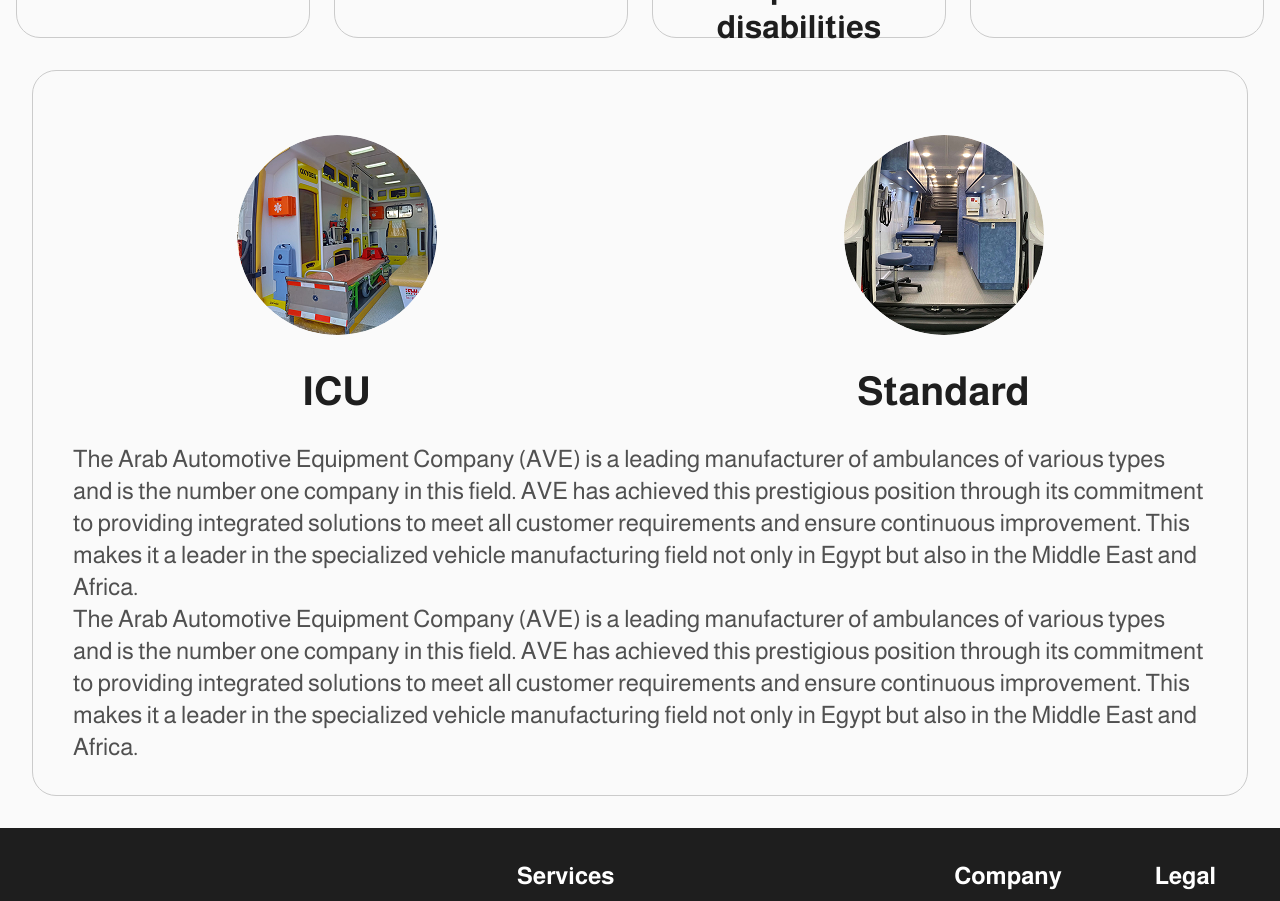
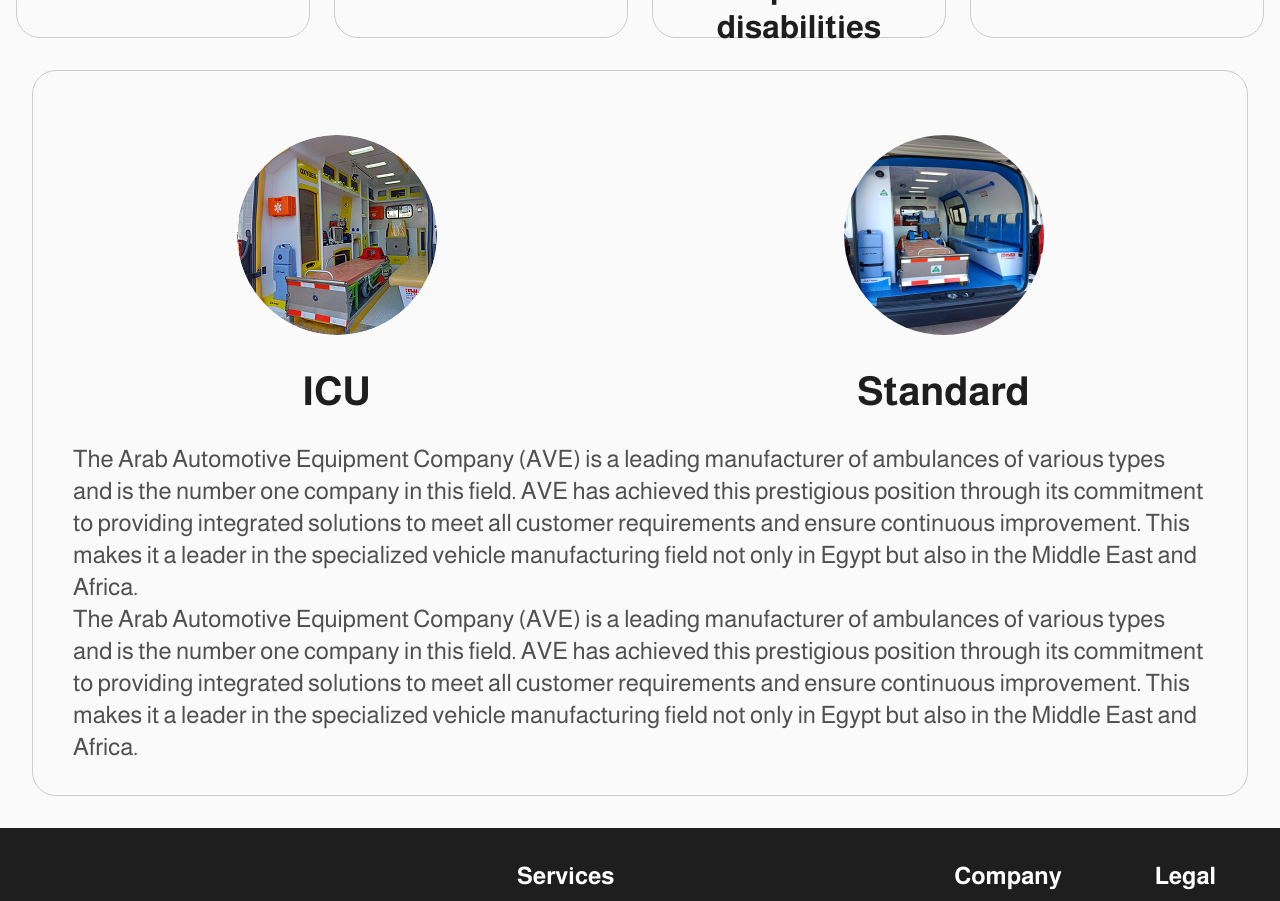
Before and after one commit to AQuadic/AVE_Reactjs, a React (Vite) app: page /healthCare in a window 1280 px wide. Shown: the part 1020-1921 px from the top of the page. Built offline with nearby package versions, Linux system fonts and the light colour scheme.

Commit message:
Chabge standard image

```diff
--- a/src/components/HealthCare/Description.jsx
+++ b/src/components/HealthCare/Description.jsx
@@ -1,5 +1,6 @@
 
-import Standard from '../../assets/images/HealthCare/Standard.png'
+import Standard1 from '../../assets/images/HealthCare/Standard1.jpg'
+// import Standard1 from '../../assets/images/HealthCare/Standard1.png'
 import ICU from '../../assets/images/HealthCare/ICU.png'
 import { useTranslation } from "react-i18next";
 const Description = () => {
@@ -13,7 +14,7 @@
                         <p className='text-[#1E1E1E] md:text-[40px] text-lg font-bold leading-[40px] md:mt-9 mt-2'>{t('icu')}</p>
                     </div>
                     <div className='flex flex-col items-center'>
-                        <img src={Standard} className='md:w-[200px] w-[120px] md:h-[200px] h-[120px] rounded-full' alt="Image" />
+                        <img src={Standard1} className='md:w-[200px] w-[120px] md:h-[200px] h-[120px] rounded-full' alt="Image" />
                         <p className='text-[#1E1E1E] md:text-[40px] text-lg font-bold leading-[40px] md:mt-9 mt-2'>{t('standard')}</p>
                     </div>
                 </div>
```
Also changed, not shown: src/assets/images/HealthCare/Standard1.jpg (added).
